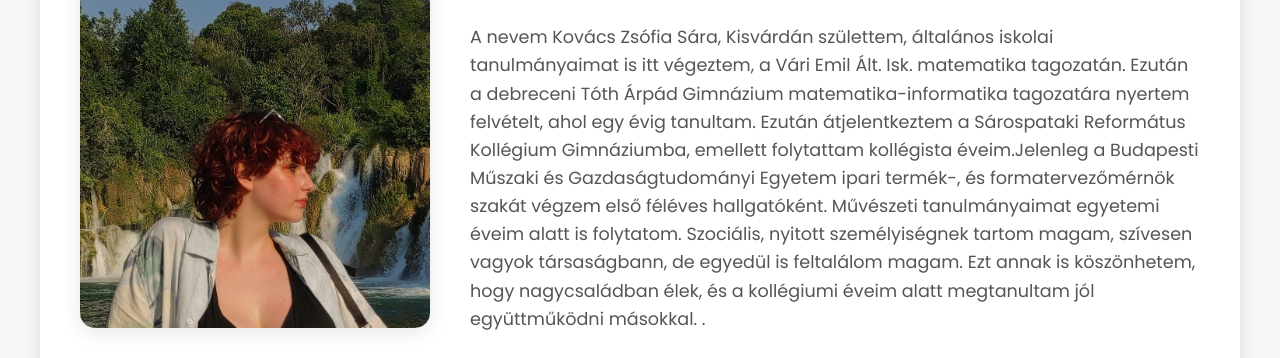
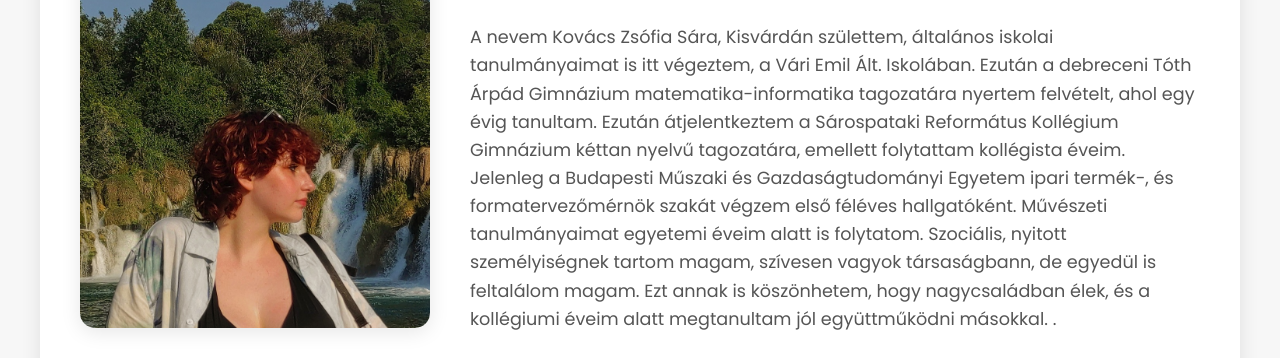
Before and after one commit to zsofiasarakovacs/zsofiasarakovacs.github.io, a plain HTML site: page index.html in a window 1280 px wide. Shown: the part 442-800 px from the top of the page. Drawn offline with Linux system fonts and the light colour scheme.

Commit message:
Update index.html

```diff
--- a/index.html
+++ b/index.html
@@ -32,7 +32,7 @@
 <div class="content-section">
     <div class="text-content">
         <h2>Bemutatkozás</h2>
-        <p>A nevem Kovács Zsófia Sára, Kisvárdán születtem, általános iskolai tanulmányaimat is itt végeztem, a Vári Emil Ált. Isk. matematika tagozatán. Ezután a debreceni Tóth Árpád Gimnázium matematika-informatika tagozatára nyertem felvételt, ahol egy évig tanultam. Ezután átjelentkeztem a Sárospataki Református Kollégium Gimnáziumba, emellett folytattam kollégista éveim.Jelenleg a Budapesti Műszaki és Gazdaságtudományi Egyetem ipari termék-, és formatervezőmérnök szakát végzem első féléves hallgatóként. Művészeti tanulmányaimat egyetemi éveim alatt is folytatom.
+        <p>A nevem Kovács Zsófia Sára, Kisvárdán születtem, általános iskolai tanulmányaimat is itt végeztem, a Vári Emil Ált. Iskolában. Ezután a debreceni Tóth Árpád Gimnázium matematika-informatika tagozatára nyertem felvételt, ahol egy évig tanultam. Ezután átjelentkeztem a Sárospataki Református Kollégium Gimnázium kéttan nyelvű tagozatára, emellett folytattam kollégista éveim. Jelenleg a Budapesti Műszaki és Gazdaságtudományi Egyetem ipari termék-, és formatervezőmérnök szakát végzem első féléves hallgatóként. Művészeti tanulmányaimat egyetemi éveim alatt is folytatom.
             Szociális, nyitott személyiségnek tartom magam, szívesen vagyok társaságbann, de egyedül is feltalálom magam. Ezt annak is köszönhetem, hogy nagycsaládban élek, és a kollégiumi éveim alatt megtanultam jól együttműködni másokkal.
             .</p>
     </div>
```
